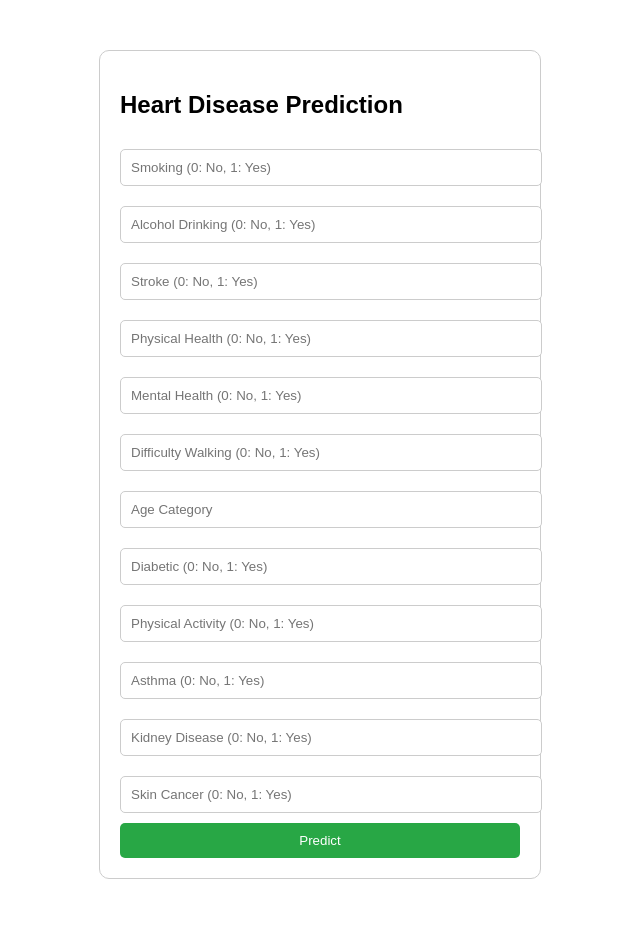
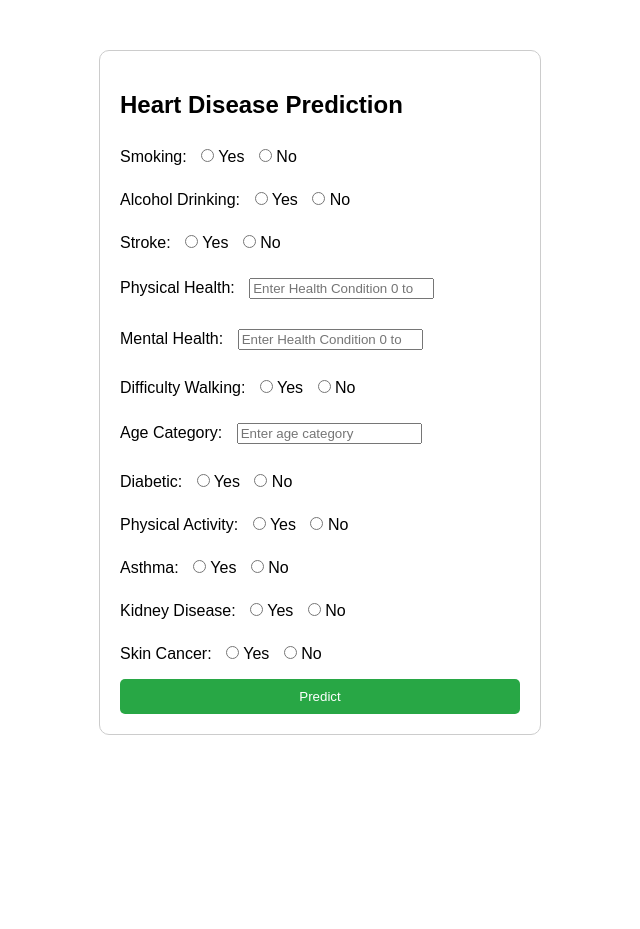
Before and after one commit to saiful1014/Heart-Disease-Predict, a Flask app: page / in a window 1280 px wide. Shown: the whole page, without its empty margins (320-960 px from the left). After the commit the page ends 735 px from the top, so only its background shows below. Run offline with Flask 3, Linux system fonts and the light colour scheme; parts of the project's set-up code (start-up, migrations or seed data) failed here and were passed over.

Commit message:
Index edit

```diff
--- a/templates/index.html
+++ b/templates/index.html
@@ -19,12 +19,9 @@
             border-radius: 10px;
         }
 
-            .form-container input {
-                  width: 100%;
-                  padding: 10px;
+        .form-container input[type="number"],
+        .form-container input[type="radio"] {
             margin: 10px 0;
-                  border: 1px solid #ccc;
-                  border-radius: 5px;
         }
 
         .form-container button {
@@ -42,6 +39,14 @@
             font-size: 1.2em;
             text-align: center;
         }
+
+        .radio-group {
+            margin: 10px 0;
+        }
+
+        .radio-group label {
+            margin-right: 10px;
+        }
     </style>
 </head>
 
@@ -49,19 +54,86 @@
     <div class="form-container">
         <h2>Heart Disease Prediction</h2>
         <form action="/" method="POST">
-                  <input type="number" name="smoking" placeholder="Smoking (0: No, 1: Yes)" required>
-                  <input type="number" name="alcohol_drinking" placeholder="Alcohol Drinking (0: No, 1: Yes)" required>
-                  <input type="number" name="stroke" placeholder="Stroke (0: No, 1: Yes)" required>
-                  <input type="number" name="physical_health" placeholder="Physical Health (0: No, 1: Yes)" required>
-                  <input type="number" name="mental_health" placeholder="Mental Health (0: No, 1: Yes)" required>
-                  <input type="number" name="diff_walking" placeholder="Difficulty Walking (0: No, 1: Yes)" required>
-                  <input type="number" name="age_category" placeholder="Age Category " required>
-                  <input type="number" name="diabetic" placeholder="Diabetic (0: No, 1: Yes)" required>
-                  <input type="number" name="physical_activity" placeholder="Physical Activity (0: No, 1: Yes)"
-                        required>
-                  <input type="number" name="asthma" placeholder="Asthma (0: No, 1: Yes)" required>
-                  <input type="number" name="kidney_disease" placeholder="Kidney Disease (0: No, 1: Yes)" required>
-                  <input type="number" name="skin_cancer" placeholder="Skin Cancer (0: No, 1: Yes)" required>
+            <!-- Smoking -->
+            <div class="radio-group">
+                <label>Smoking:</label>
+                <label><input type="radio" name="smoking" value="1" required> Yes</label>
+                <label><input type="radio" name="smoking" value="0"> No</label>
+            </div>
+
+            <!-- Alcohol Drinking -->
+            <div class="radio-group">
+                <label>Alcohol Drinking:</label>
+                <label><input type="radio" name="alcohol_drinking" value="1" required> Yes</label>
+                <label><input type="radio" name="alcohol_drinking" value="0"> No</label>
+            </div>
+
+            <!-- Stroke -->
+            <div class="radio-group">
+                <label>Stroke:</label>
+                <label><input type="radio" name="stroke" value="1" required> Yes</label>
+                <label><input type="radio" name="stroke" value="0"> No</label>
+            </div>
+
+            <!-- Physical Health -->
+            <div class="radio-group">
+                <label>Physical Health:</label>
+                <label><input type="number" name="physical_health" id="physical_health" placeholder="Enter Health Condition 0 to 30" required>
+            </div>
+
+            <!-- Mental Health -->
+            <div class="radio-group">
+                <label>Mental Health:</label>
+                <label><input type="number" name="mental_health" id="mental_health" placeholder="Enter Health Condition 0 to 30" required>
+            </div>
+
+            <!-- Difficulty Walking -->
+            <div class="radio-group">
+                <label>Difficulty Walking:</label>
+                <label><input type="radio" name="diff_walking" value="1" required> Yes</label>
+                <label><input type="radio" name="diff_walking" value="0"> No</label>
+            </div>
+
+            <div class="radio-group">
+                <label for="age_category">Age Category:</label>
+                <input type="number" name="age_category" id="age_category" placeholder="Enter age category" required>
+
+            </div>
+            <!-- Diabetic -->
+            <div class="radio-group">
+                <label>Diabetic:</label>
+                <label><input type="radio" name="diabetic" value="1" required> Yes</label>
+                <label><input type="radio" name="diabetic" value="0"> No</label>
+            </div>
+
+            <!-- Physical Activity -->
+            <div class="radio-group">
+                <label>Physical Activity:</label>
+                <label><input type="radio" name="physical_activity" value="1" required> Yes</label>
+                <label><input type="radio" name="physical_activity" value="0"> No</label>
+            </div>
+
+            <!-- Asthma -->
+            <div class="radio-group">
+                <label>Asthma:</label>
+                <label><input type="radio" name="asthma" value="1" required> Yes</label>
+                <label><input type="radio" name="asthma" value="0"> No</label>
+            </div>
+
+            <!-- Kidney Disease -->
+            <div class="radio-group">
+                <label>Kidney Disease:</label>
+                <label><input type="radio" name="kidney_disease" value="1" required> Yes</label>
+                <label><input type="radio" name="kidney_disease" value="0"> No</label>
+            </div>
+
+            <!-- Skin Cancer -->
+            <div class="radio-group">
+                <label>Skin Cancer:</label>
+                <label><input type="radio" name="skin_cancer" value="1" required> Yes</label>
+                <label><input type="radio" name="skin_cancer" value="0"> No</label>
+            </div>
+
             <button type="submit">Predict</button>
         </form>
         {% if result %}
```
Lines whose indentation alone changed are shown as unchanged.
